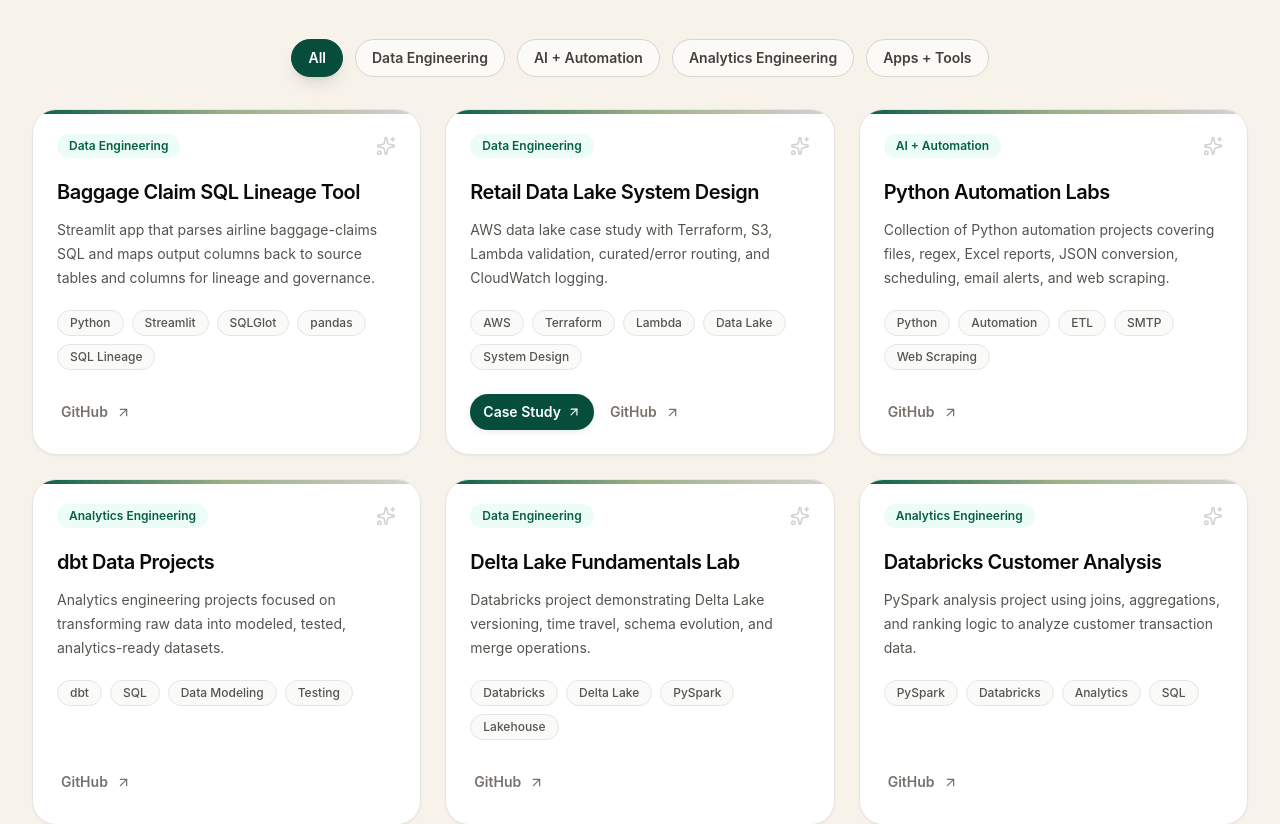
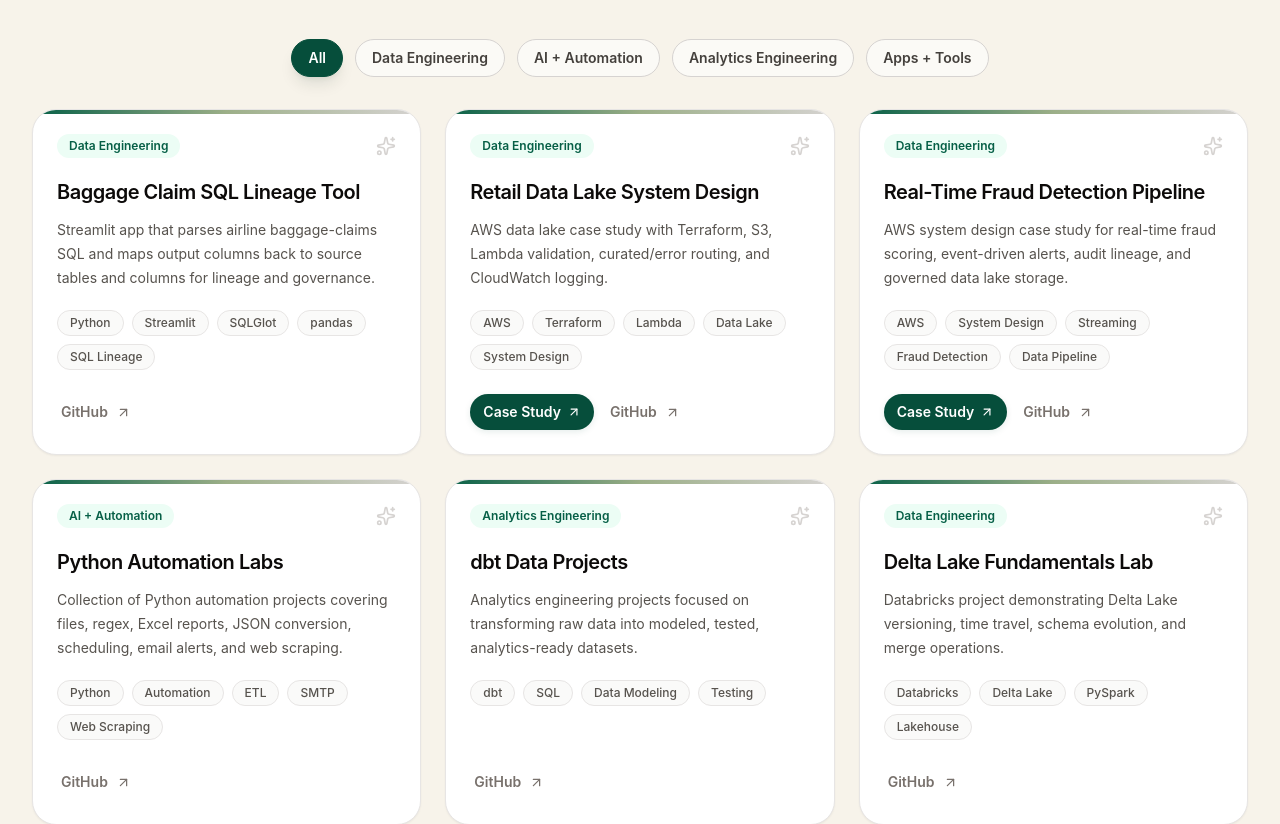
Before and after one commit to jenniferarias414/portfolio-v2, a React (Vite) app: page / in a window 1280 px wide. Shown: the part 1460-2284 px from the top of the page. Built offline with nearby package versions, Linux system fonts and the light colour scheme.

Commit message:
Feature fraud detection case study on portfolio

```diff
--- a/src/pages/Home.jsx
+++ b/src/pages/Home.jsx
@@ -1,5 +1,5 @@
 import { useForm } from "@formspree/react";
-import React, { useEffect, useMemo, useState } from "react";
+import { useEffect, useMemo, useState } from "react";
 import { AnimatePresence, motion } from "framer-motion";
 import { Link } from "react-router-dom";
 import {
@@ -24,6 +24,8 @@ const githubUrl = "https://github.com/jenniferarias414";
 const linkedinUrl = "https://www.linkedin.com/in/jennifer-arias-427851289/";
 const resumeUrl = `${import.meta.env.BASE_URL}resume/Jenny_Arias_Data_Engineer_Resume.pdf`;
 const retailDataLakeCaseStudyUrl = `${import.meta.env.BASE_URL}case-studies/retail-data-lake-system-design`;
+const fraudDetectionCaseStudyUrl = `${import.meta.env.BASE_URL}case-studies/real-time-fraud-detection-pipeline`;
+const fraudDetectionRepoUrl = "https://github.com/jenniferarias414/real-time-fraud-detection-pipeline";
 const toPortfolioRoute = (url) => `/${url.replace(import.meta.env.BASE_URL, "")}`;
 
 const projects = [
@@ -43,6 +45,15 @@ const projects = [
     tags: ["AWS", "Terraform", "Lambda", "Data Lake", "System Design"],
     github: "https://github.com/jenniferarias414/retail-data-lake-system-design/tree/main",
     caseStudyUrl: retailDataLakeCaseStudyUrl,
+  },
+  {
+    title: "Real-Time Fraud Detection Pipeline",
+    category: "Data Engineering",
+    summary:
+      "AWS system design case study for real-time fraud scoring, event-driven alerts, audit lineage, and governed data lake storage.",
+    tags: ["AWS", "System Design", "Streaming", "Fraud Detection", "Data Pipeline"],
+    github: fraudDetectionRepoUrl,
+    caseStudyUrl: fraudDetectionCaseStudyUrl,
   },
   {
     title: "Python Automation Labs",
@@ -461,8 +472,6 @@ function Projects() {
   );
 
   useEffect(() => {
-    setPeekProject(null);
-
     if (filtered.length === 0) return undefined;
 
     const getPeekDelay = () => 45000 + Math.random() * 10000;
@@ -479,6 +488,9 @@ function Projects() {
 
     let hideTimer;
     let peekTimer;
+    const resetTimer = window.setTimeout(() => {
+      setPeekProject(null);
+    }, 0);
 
     const schedulePeek = () => {
       peekTimer = window.setTimeout(() => {
@@ -490,6 +502,7 @@ function Projects() {
     schedulePeek();
 
     return () => {
+      window.clearTimeout(resetTimer);
       window.clearTimeout(peekTimer);
       window.clearTimeout(hideTimer);
     };
@@ -568,11 +581,15 @@ function Projects() {
                 ))}
               </div>
               <div className="mt-auto flex gap-3 pt-6">
-                {project.caseStudyUrl && (
+                {project.caseStudyUrl?.startsWith("http") ? (
+                  <a href={project.caseStudyUrl} target="_blank" rel="noreferrer" className="inline-flex items-center gap-1.5 rounded-full border border-emerald-900/20 bg-emerald-900 px-3 py-1 text-sm font-semibold leading-5 text-white shadow-[0_2px_6px_rgba(6,78,59,0.10)] transition-all duration-200 hover:-translate-y-0.5 hover:bg-stone-950 hover:shadow-sm hover:shadow-stone-900/10">
+                    Case Study <ArrowUpRight size={14} />
+                  </a>
+                ) : project.caseStudyUrl ? (
                   <Link to={toPortfolioRoute(project.caseStudyUrl)} className="inline-flex items-center gap-1.5 rounded-full border border-emerald-900/20 bg-emerald-900 px-3 py-1 text-sm font-semibold leading-5 text-white shadow-[0_2px_6px_rgba(6,78,59,0.10)] transition-all duration-200 hover:-translate-y-0.5 hover:bg-stone-950 hover:shadow-sm hover:shadow-stone-900/10">
                     Case Study <ArrowUpRight size={14} />
                   </Link>
-                )}
+                ) : null}
                 <a href={project.github} target="_blank" rel="noreferrer" className="inline-flex items-center gap-2 px-1 py-2 text-sm font-semibold text-stone-500 transition-colors duration-200 hover:text-emerald-900">
                   GitHub <ArrowUpRight size={15} />
                 </a>
```
Also changed, not shown: 1 other file (tests, documents, lock files or other folders).
